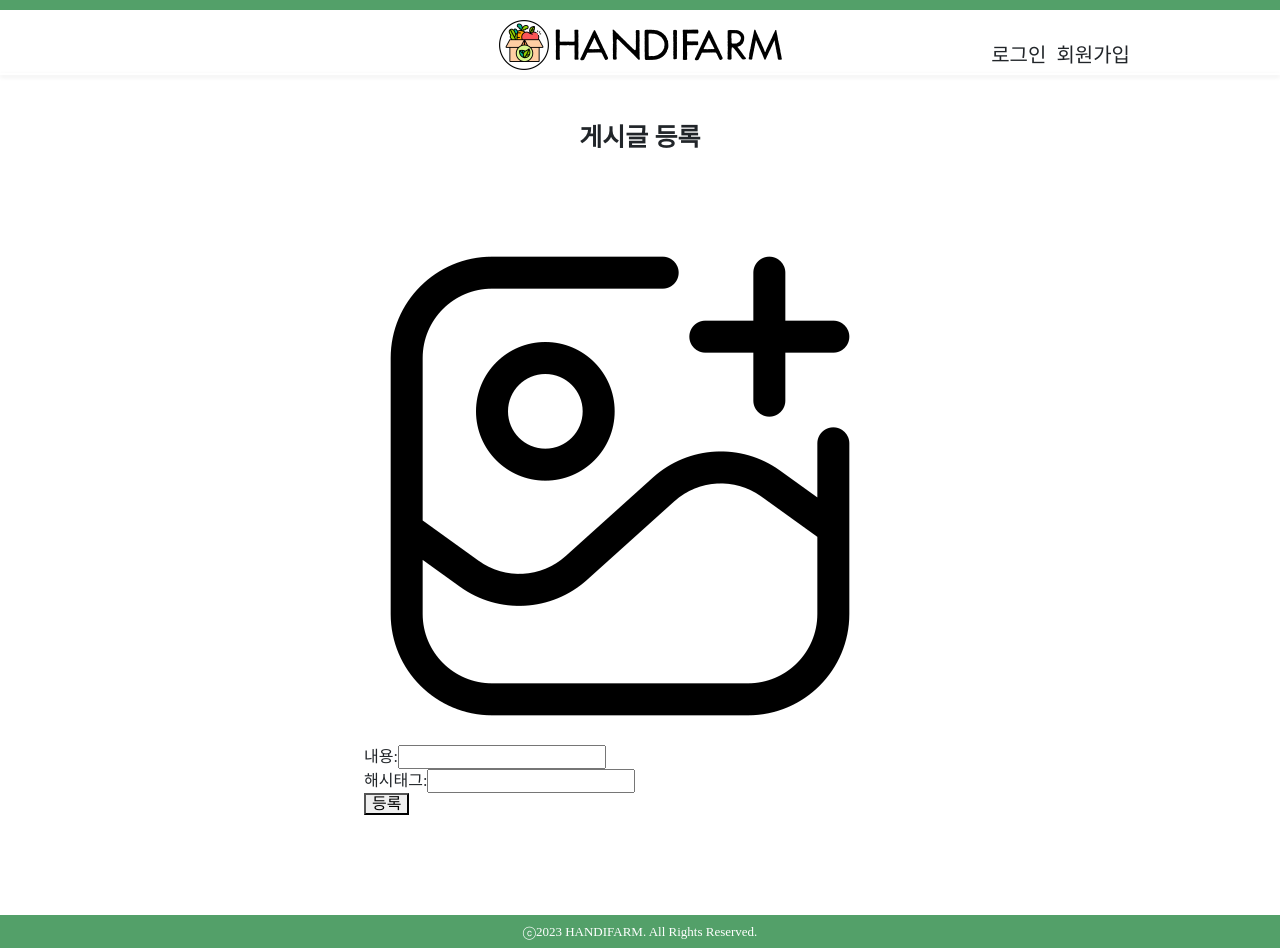
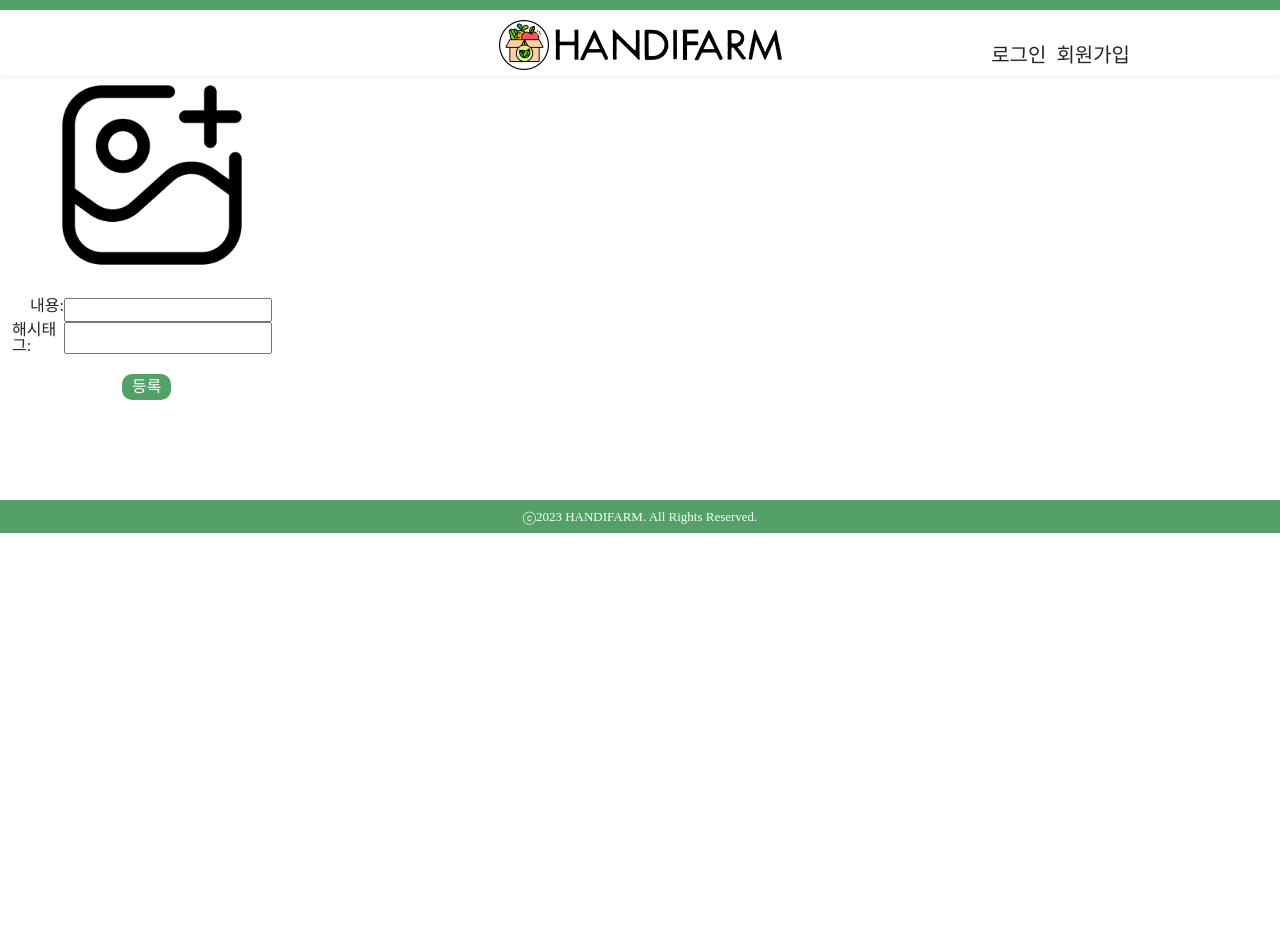
Before and after one commit to 1roo/handifarm-frontend, a React (Create React App) app: page /snsBoard/snsRegist in a window 1280 px wide. After the commit the page ends 800 px from the top, so only its background shows below. Built offline with nearby package versions, Linux system fonts and the light colour scheme; a web font is replaced by a local one.

Commit message:
230721 SnsRegist 모달로 틀 구현

```diff
--- a/src/components/snsBoard/Sns.scss
+++ b/src/components/snsBoard/Sns.scss
@@ -1,12 +1,40 @@
-/* SnsRegist */
-Container {
-    margin: 0 auto;
-}
-.photo-upload {
-    margin-top: 80px;
+$main-green: #53A069;
+
+@mixin green-btn {
+    background-color: $main-green !important;
+    height: 56px;
+    font-size: 1rem !important;
 }
 
 
+/* SnsRegist */
+.regist-content {
+    > div {
+        width: 260px;
+        display: flex;
+        justify-content: flex-end;
+    }
+}
+
+.regist-btn {
+    background-color: $main-green;
+    color: white;
+    border: none;
+    border-radius: 10px;
+    padding: 5px 10px;
+    margin: 20px 110px 0;
+}
+
+
+
+
+/* sns등록 모달 */
+.modal-content {
+    width: 300px;
+    height: 350px;
+    margin: 0 auto;
+    border: 1px solid black;
+}
 
 .sns-list {
     display: flex;
--- a/src/components/snsBoard/SnsRegist.js
+++ b/src/components/snsBoard/SnsRegist.js
@@ -1,93 +1,96 @@
-import React, { useState } from "react";
-import axios from "axios";
-import { Container } from "@mui/material";
-import "./Sns.scss";
-import addImage from "../../image/add-image.png";
+import React, { useState } from 'react';
+import axios from 'axios';
+import registImg from '../../image/add-image.png';
+import { Container } from "react-bootstrap";
 
-const SnsRegist = ({ onRequestClose }) => {
-  const [formData, setFormData] = useState({
-    content: "",
-    fileUp: null,
-    hashTags: "",
-    previewUrl: null, // 추가: 파일 미리보기 URL 저장
+const SnsRegist = () => {
+  const [content, setContent] = useState('');
+  const [hashTags, setHashTags] = useState([]);
+  const [itemImgs, setItemImgs] = useState([]);
+  const [imagePreview, setImagePreview] = useState(null); // 이미지 미리보기를 위한 상태
+
+  const handleFormSubmit = async (e) => {
+    e.preventDefault();
+
+    try {
+      const formData = new FormData();
+      formData.append('content', content);
+
+      hashTags.forEach((tag) => formData.append('hashTags', tag));
+      itemImgs.forEach((img) => formData.append('itemImgs', img));
+
+      const response = await axios.post('/api/cboard', formData, {
+        headers: {
+          'Content-Type': 'multipart/form-data',
+        },
       });
 
-  const handleChange = (e) => {
-    const { name, value } = e.target;
-    setFormData({ ...formData, [name]: value });
-  };
-
-  const handleFileChange = (e) => {
-    const file = e.target.files[0];
-    setFormData({ ...formData, fileUp: file });
-
-    // 파일 미리보기 생성
-    if (file) {
-      const reader = new FileReader();
-      reader.onloadend = () => {
-        setFormData({ ...formData, previewUrl: reader.result });
-      };
-      reader.readAsDataURL(file);
-    } else {
-      setFormData({ ...formData, previewUrl: null });
+      console.log(response.data);
+      // 성공 시 응답 데이터 처리 또는 다른 페이지로 리다이렉션 처리
+    } catch (error) {
+      console.error('폼 제출 중 에러 발생:', error);
+      // 에러 처리 또는 사용자에게 에러 메시지 표시
     }
   };
 
-  const handleSubmit = (e) => {
-    e.preventDefault();
-
-    const { content, fileUp, hashTags } = formData;
-
-    // FormData를 사용하여 파일 업로드를 위한 데이터 전송
-    const formDataToSend = new FormData();
-    formDataToSend.append("content", content);
-    formDataToSend.append("fileUp", fileUp);
-    formDataToSend.append("hashTags", hashTags);
-
-    // 서버로 데이터 전송
-    axios
-      .post("/api/cboard", formDataToSend) // 실제 API 엔드포인트로 변경해야 합니다.
-      .then((response) => {
-        console.log("게시글 등록 완료:", response.data);
-        onRequestClose(); // 등록 성공 시 모달 닫기
-      })
-      .catch((error) => {
-        console.error("게시글 등록 실패:", error);
-      });
+  const handleFileInputChange = (e) => {
+    setItemImgs(e.target.files);
+    // 이미지 미리보기를 위해 선택한 이미지 파일의 URL을 생성
+    const imageFile = e.target.files[0];
+    const imageUrl = URL.createObjectURL(imageFile);
+    setImagePreview(imageUrl);
   };
 
   return (
-    <Container component="main" maxWidth="sm">
+    <Container maxwidth="300px">
+      <form onSubmit={handleFormSubmit}>
         <div>
-        <p className="menu-title">게시글 등록</p>
-        <form onSubmit={handleSubmit}>
-          <div className="photo-upload">
-            {formData.previewUrl ? (
-              <img src={formData.previewUrl} alt="미리보기" />
+          {imagePreview ? (
+            <img
+              src={imagePreview}
+              alt="이미지 미리보기"
+              style={{ width: '200px', height: '200px', margin: '0 40px 20px' }}
+            />
           ) : (
-              <label htmlFor="fileUp">
-                <img src={addImage} alt="사진 업로드" />
+            <label htmlFor="itemImgs" style={{ cursor: 'pointer' }}>
+              <img
+                src={registImg}
+                alt="이미지 아이콘"
+                style={{ width: '200px', height: '200px', margin: '0 40px 20px' }}
+              />
             </label>
           )}
           <input
             type="file"
-              id="fileUp"
-              name="fileUp"
-              onChange={handleFileChange}
-              style={{ display: "none" }}
+            id="itemImgs"
+            onChange={handleFileInputChange}
+            multiple
+            style={{ display: 'none' }}
+          />
+        </div>
+        <div className='regist-content'>
+          <div>
+            <label htmlFor="content">내용:</label>
+            <input
+              type="text"
+              id="content"
+              value={content}
+              onChange={(e) => setContent(e.target.value)}
+              required
             />
           </div>
           <div>
-            <label htmlFor="content">내용:</label>
-            <input type="text" name="content" onChange={handleChange} required />
+            <label htmlFor="hashTags">해시태그:</label>
+            <input
+              type="text"
+              id="hashTags"
+              value={hashTags.join(',')}
+              onChange={(e) => setHashTags(e.target.value.split(','))}
+            />
           </div>
-          <div>
-            <label htmlFor="hashTags">해시태그:</label>
-            <input type="text" name="hashTags" onChange={handleChange} />
         </div>
-          <button type="submit">등록</button>
+        <button className='regist-btn' type="submit">등록</button>
       </form>
-      </div>
     </Container>
   );
 };
```
Lines whose indentation alone changed are shown as unchanged.
